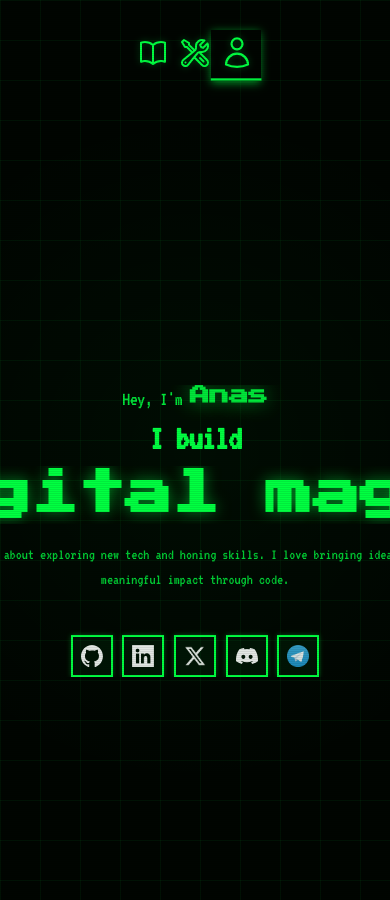
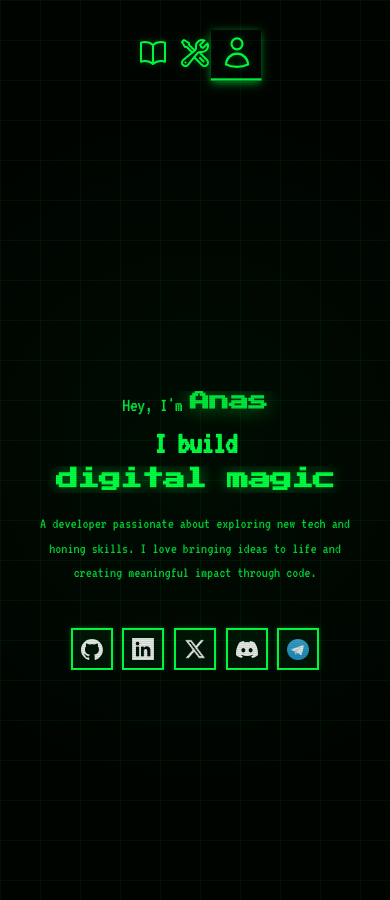
Before and after one commit to anasvemmully/anasvemmully.github.io, a Jekyll site: the page built from index.md, in a window 390 px wide. Built offline with Jekyll 4.4.1, drawn with Linux system fonts in a browser that asks for light colours.

Commit message:
fix: improve text animation sizing and alignment
- Reduce animated word size to prevent layout jumps
- Add responsive font sizing for mobile devices
- Center align animated words properly
- Use character-based width for stability

```diff
--- a/_sass/style-media.scss
+++ b/_sass/style-media.scss
@@ -24,6 +24,17 @@
             .home-content {
                 overflow: hidden;
                 font-size: calc($fontLarge - 2.6rem);
+
+                .tagline {
+                    font-size: 2.5rem;
+                    gap: 0.3rem;
+
+                    .highlight {
+                        font-size: 1.8rem;
+                        width: 14ch;
+                    }
+                }
+
                 .footer-contacts {
                     display: flex;
                     justify-content: center;
@@ -36,3 +47,37 @@
     }
 
 }
+
+@media screen and (max-width: 480px) {
+    .home-container {
+        .wrap-home {
+            .home-content {
+                .tagline {
+                    font-size: 2rem;
+
+                    .highlight {
+                        font-size: 1.4rem;
+                        width: 13ch;
+                    }
+                }
+            }
+        }
+    }
+}
+
+@media screen and (max-width: 360px) {
+    .home-container {
+        .wrap-home {
+            .home-content {
+                .tagline {
+                    font-size: 1.6rem;
+
+                    .highlight {
+                        font-size: 1.2rem;
+                        width: 12ch;
+                    }
+                }
+            }
+        }
+    }
+}
```
